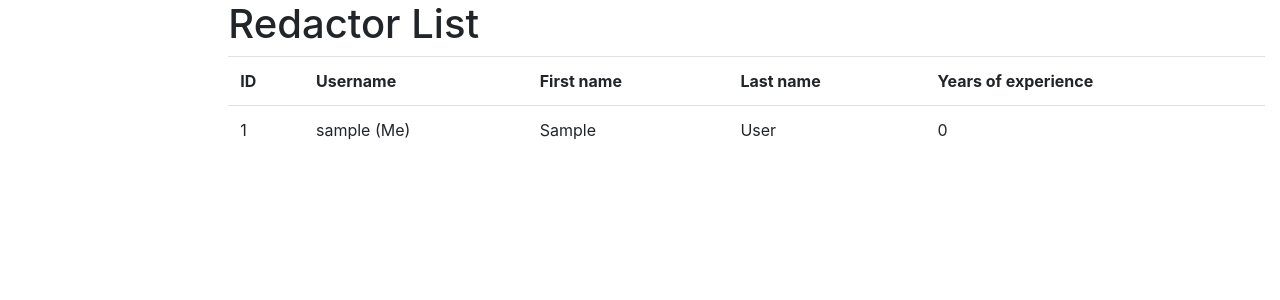
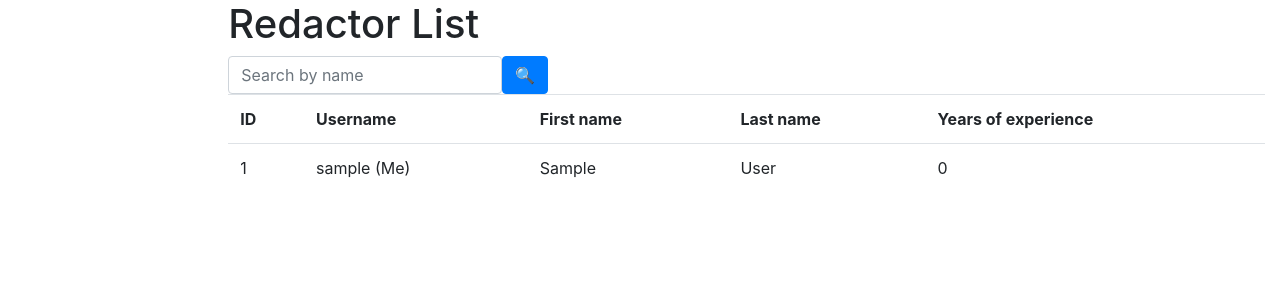
Before and after one commit to ada-krav/good-news, a Django app: page /redactors/ in a window 1280 px wide. Shown: the top 300 px of the page. Run offline with Django 4.2, Linux system fonts and the light colour scheme; the visitor is signed in with stand-in values (Sample User, id 1); data comes from the database, SQL or seed files in the repository; some libraries are stand-ins or nearby versions.

Commit message:
add search by username to redactor_list_view

```diff
--- a/agency/forms.py
+++ b/agency/forms.py
@@ -10,3 +10,14 @@ class TopicSearchForm(forms.Form):
             attrs={"placeholder": "Search by name"}
         )
     )
+
+
+class RedactorSearchForm(forms.Form):
+    username = forms.CharField(
+        max_length=255,
+        required=False,
+        label="",
+        widget=forms.TextInput(
+            attrs={"placeholder": "Search by username"}
+        )
+    )
--- a/agency/views.py
+++ b/agency/views.py
@@ -3,7 +3,7 @@ from django.contrib.auth.mixins import LoginRequiredMixin
 from django.shortcuts import render
 from django.views import generic
 
-from agency.forms import TopicSearchForm
+from agency.forms import TopicSearchForm, RedactorSearchForm
 from agency.models import Redactor, Article, Topic
 
 
@@ -50,3 +50,20 @@ class RedactorListView(LoginRequiredMixin, generic.ListView):
     model = Redactor
     template_name = "agency/redactor_list.html"
     paginate_by = 10
+
+    def get_context_data(self, *, object_list=None, **kwargs):
+        contex = super(RedactorListView, self).get_context_data(**kwargs)
+        username = self.request.GET.get("username", "")
+        contex["search_form"] = TopicSearchForm(
+            initial={"username": username}
+        )
+        return contex
+
+    def get_queryset(self):
+        queryset = Redactor.objects.all()
+        form = RedactorSearchForm(self.request.GET)
+        if form.is_valid():
+            return queryset.filter(
+                username__icontains=form.cleaned_data["username"]
+            )
+        return queryset
--- a/templates/agency/redactor_list.html
+++ b/templates/agency/redactor_list.html
@@ -7,7 +7,10 @@
   </h1>
 
   {% if redactor_list %}
-
+    <form action="" method="get" class="form-inline">
+      {{ search_form|crispy }}
+      <input class="btn btn-primary" type="submit" value="🔍">
+    </form>
     <table class="table">
       <tr>
         <th>ID</th>
```
Lines whose indentation alone changed are shown as unchanged.
